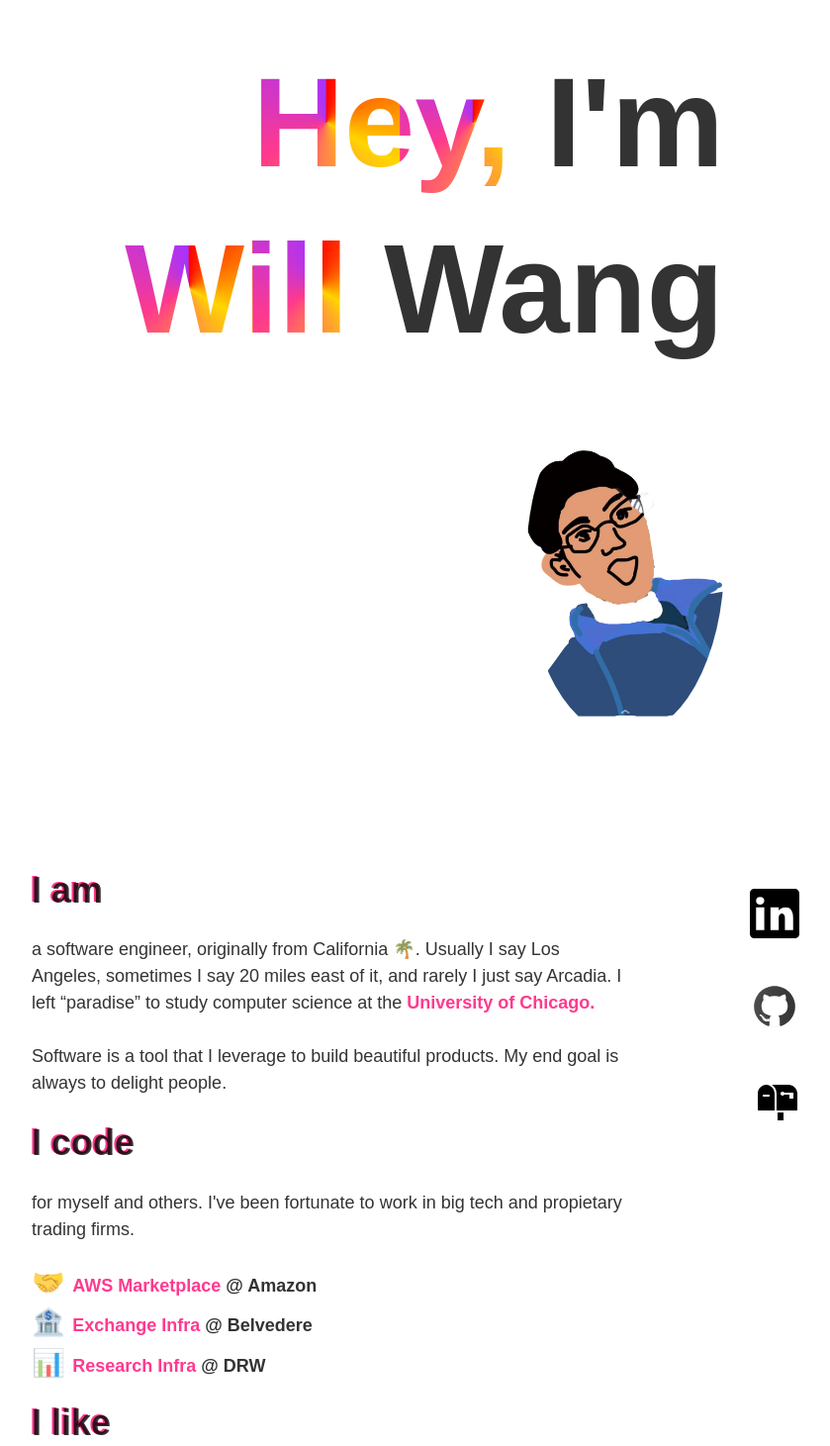
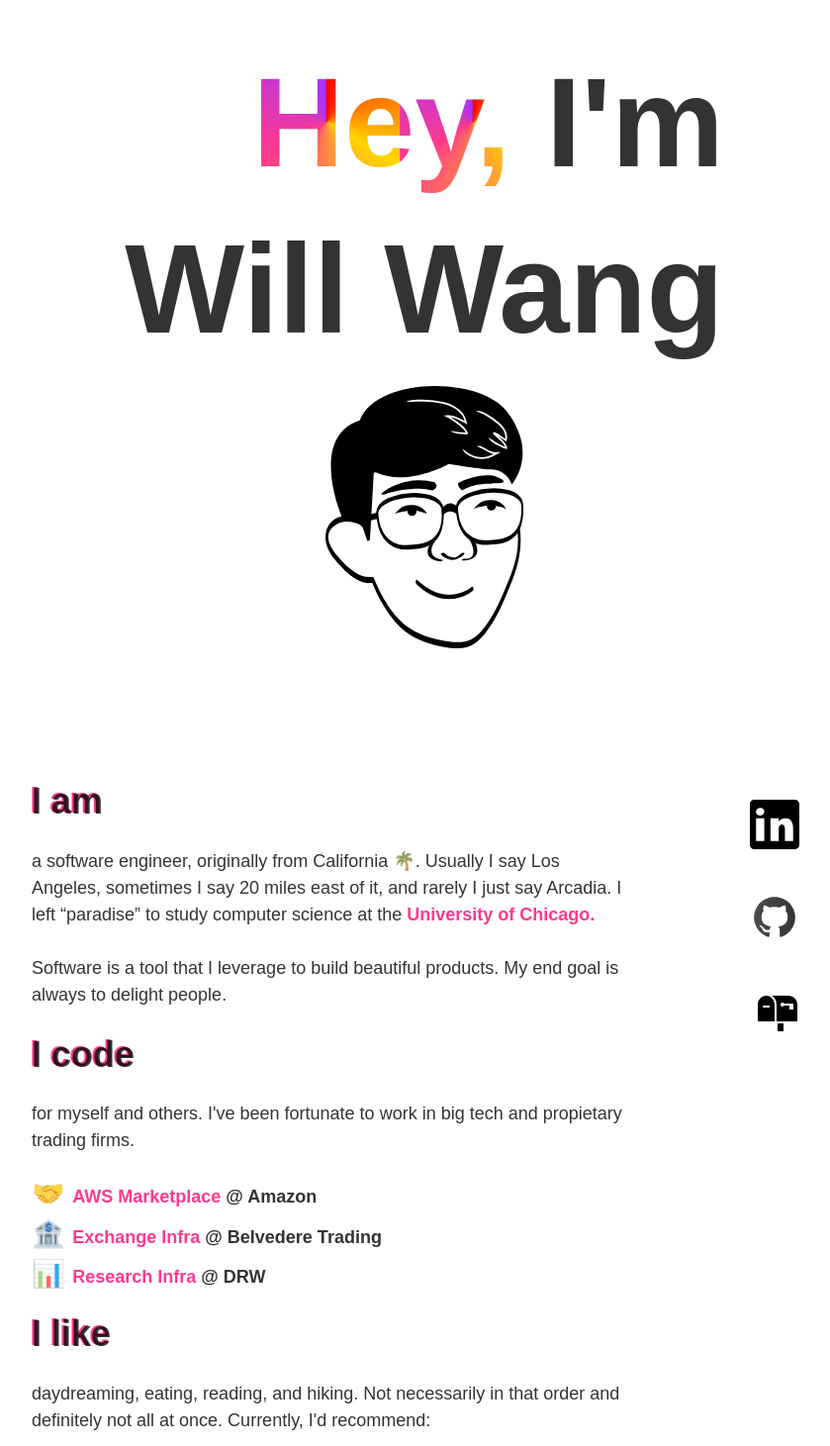
Before and after one commit to 001wwang/001wwang.github.io, a Gatsby site: page / in a window 1280 px wide. Shown: the top 1461 px of the page at 99% size, without its empty margins (211-1050 px from the left). Built offline with nearby package versions, Linux system fonts and the light colour scheme; Gatsby itself is replaced by a stand-in of ours.

Commit message:
:fire: Change headshot drawing

```diff
--- a/src/components/index.module.css
+++ b/src/components/index.module.css
@@ -12,8 +12,8 @@
     display: block;
     width: 200px;
     overflow: hidden;
-    border-radius: 50%;
     margin-left: auto;
+    margin-right: auto;
 }
 
 .sidebar {
--- a/src/pages/index.tsx
+++ b/src/pages/index.tsx
@@ -5,14 +5,15 @@
 import linkedin from "../assets/icons/linkedin.svg"
 import github from "../assets/icons/github.svg"
 import mail from "../assets/icons/mailbox.svg"
-import headshot from "../assets/head.png"
+import headshot from "../assets/will.svg"
 
 export default function Home() {
   return (
     <Container>
+      <title>Will</title>
       <div className={styles.header}>
         <Title headerText="Hey, I'm" />
-        <Title headerText="Will Wang" />
+        <Title headerText=" Will Wang" />
         <img className={styles.headshot} src={headshot} />
       </div>
       <div>
@@ -39,7 +40,7 @@
             <EmphList
               items={[
                 ["🤝", "AWS Marketplace", "@ Amazon"],
-                ["🏦", "Exchange Infra", "@ Belvedere"],
+                ["🏦", "Exchange Infra", "@ Belvedere Trading"],
                 ["📊", "Research Infra", "@ DRW"],
               ]}
             />
```
Also changed, not shown: src/assets/head.png (deleted), src/assets/will.svg (added).
